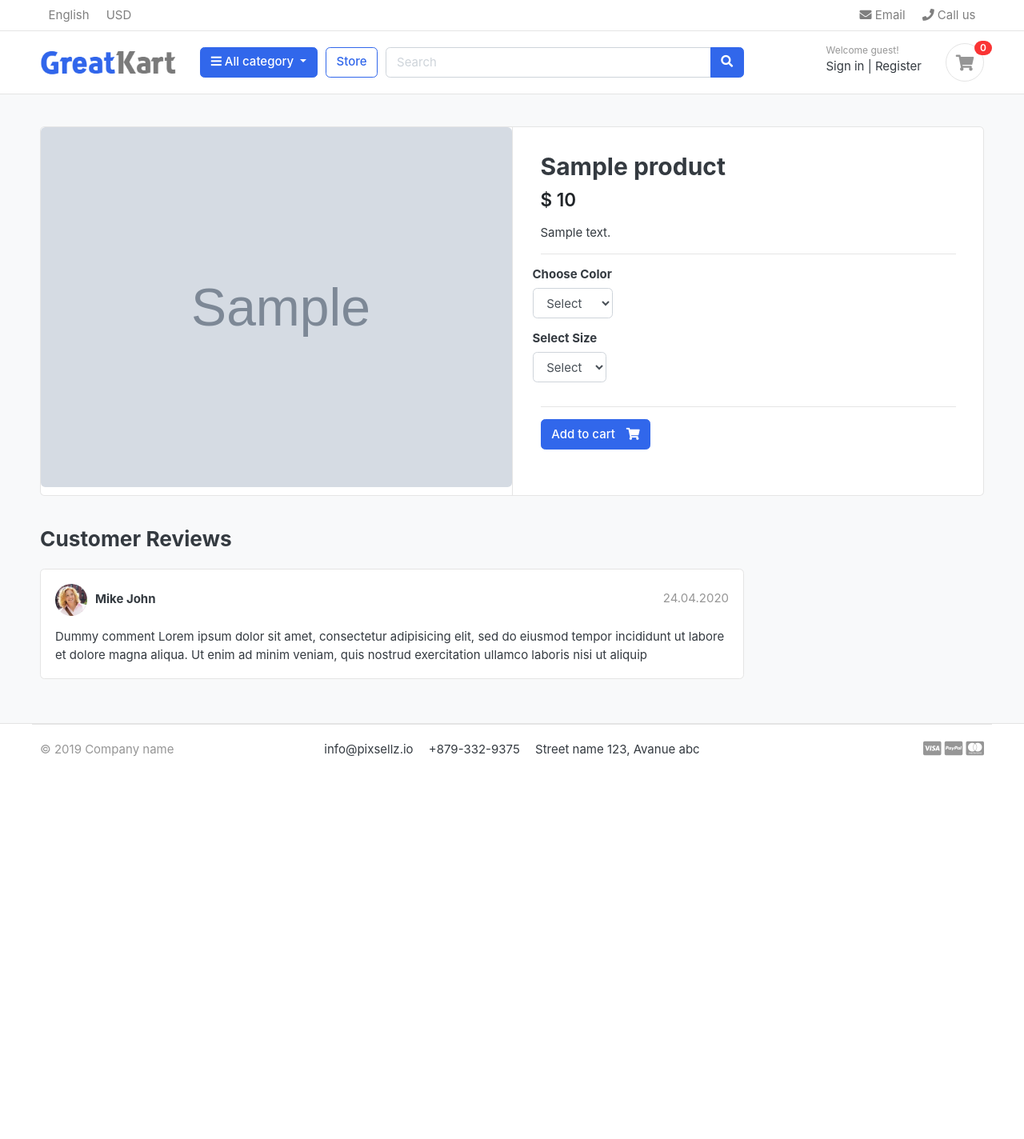
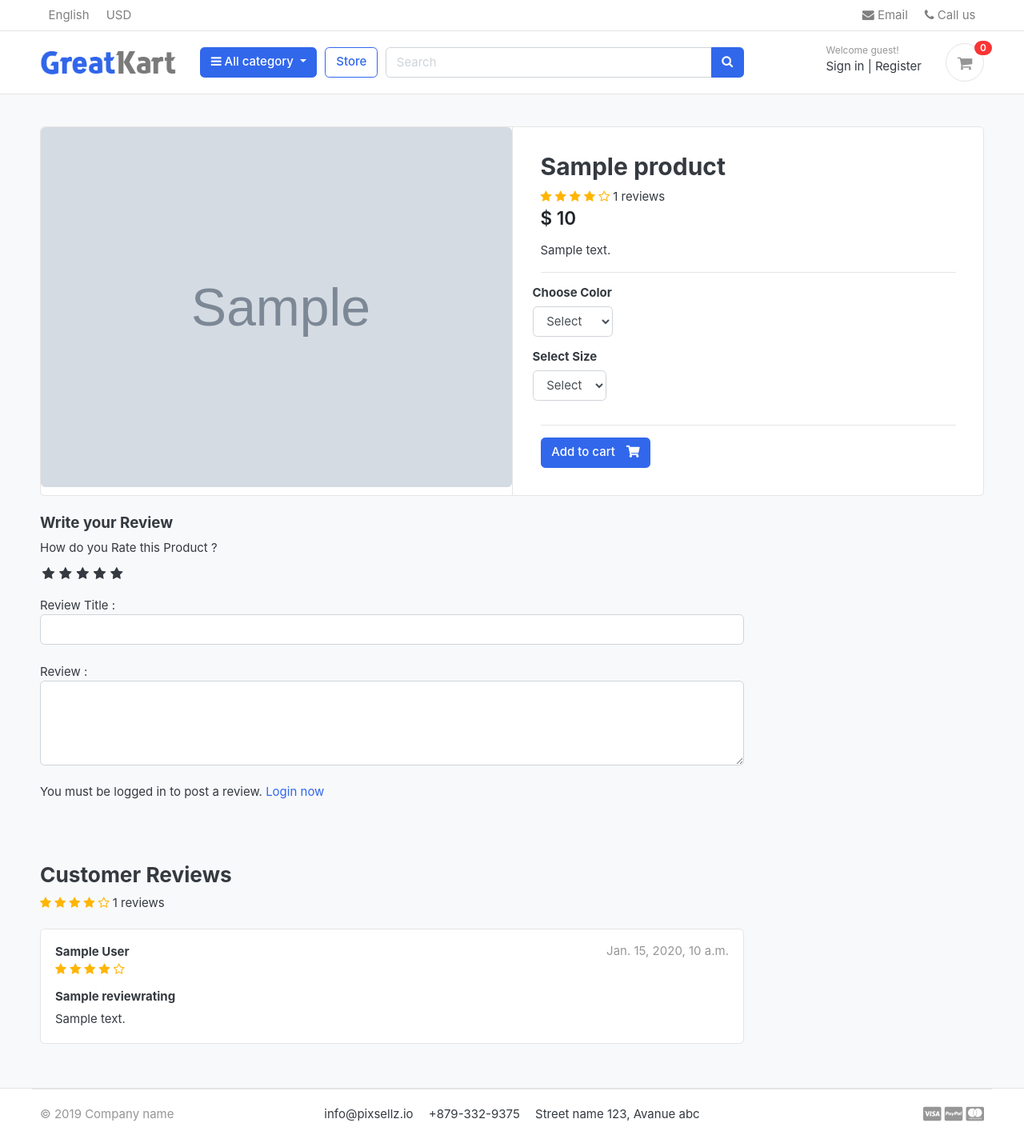
Before and after one commit to Trinanjan2003/GreatKart-E-Commerce-Website-Django, a Django app: a page that uses templates/base.html in a window 1280 px wide. Shown: the whole page at 80% size. Before the commit the page ends 946 px from the top, so only its background shows below. Run offline with Django 3.2, Linux system fonts and the light colour scheme; tables that the repository leaves empty hold one stand-in row (values such as "Sample post"); grey boxes marked "Sample" are stand-in pictures; parts of the project's set-up code (start-up, migrations or seed data) failed here and were passed over; some libraries are stand-ins or nearby versions; some web fonts are replaced.

Commit message:
Review and Rating System

```diff
--- a/GreatKart/settings.py
+++ b/GreatKart/settings.py
@@ -147,7 +147,6 @@ MESSAGE_TAGS = {
 
 # SMTP Configurations : -
 
-
 EMAIL_HOST = config('EMAIL_HOST')
 EMAIL_PORT = config('EMAIL_PORT', cast=int)
 EMAIL_HOST_USER = config('EMAIL_HOST_USER')
--- /dev/null
+++ b/GreatKart/static/css/custom.css
@@ -0,0 +1,61 @@
+/* Hide Radio button */
+.rate > input{
+  display: none;
+}
+
+.rate{
+  display: inline-block;;
+  border: 0;
+}
+
+.rate > label{
+  float: right;
+}
+
+/* Showing the stars */
+.rate > label:before{
+  display: inline-block;
+  font-size: 1.1rem;
+  font-family: FontAwesome;
+  content: "\f005";
+  margin:0;
+  padding:0.3rem .2rem;
+  cursor: pointer;
+}
+
+/* Half star */
+.rate .half:before{
+  content: "\f089";
+  position: absolute;
+  padding-right: 0;
+}
+
+/* Click and hover */
+input:checked ~ label, label:hover ~ label{
+  color: #ffb503;
+}
+
+/* hover hightlight */
+input:checked + label:hover, input:checked ~ label:hover,input:checked ~ label:hover ~ label,
+label:hover ~ input:checked ~ label{
+  color: #cc9000;
+}
+
+.rating-star i{
+  color: #ffb503 !important;
+}
+
+ul.thumb{
+  margin:0 auto;
+  padding: 0;
+  float: left;
+}
+ul.thumb li{
+  list-style: none;
+  margin: 10px;
+}
+ul.thumb li img{
+  width: 80px;
+  height: 80px;
+  border: 1px solid grey;
+}
--- a/accounts/models.py
+++ b/accounts/models.py
@@ -65,6 +65,9 @@ class Account(AbstractBaseUser):
 
     objects = MyAccountManager()
 
+    def full_name(self):
+        return f'{self.first_name} {self.last_name}'
+
     def __str__(self):
         return self.email
 
--- a/store/admin.py
+++ b/store/admin.py
@@ -2,7 +2,7 @@ from django.contrib import admin
 
 # Custom imports : -
 
-from .models import Product , Variation
+from .models import Product , Variation , ReviewRating
 
 # Register your models here.
 
@@ -17,3 +17,4 @@ class VariationAdmin(admin.ModelAdmin):
 
 admin.site.register(Product,ProductAdmin)
 admin.site.register(Variation,VariationAdmin)
+admin.site.register(ReviewRating)
--- a/store/urls.py
+++ b/store/urls.py
@@ -11,4 +11,5 @@ urlpatterns = [
     path('category/<slug:category_slug>/',views.store , name='products_by_category'),
     path('category/<slug:category_slug>/<slug:product_slug>/',views.product_detail , name='product_detail'),
     path('search/', views.search, name='search'),
+    path('submit_review/<int:product_id>/',views.submit_review , name="submit_review"),
 ]
--- a/store/views.py
+++ b/store/views.py
@@ -1,4 +1,4 @@
-from django.shortcuts import render , get_object_or_404
+from django.shortcuts import render , get_object_or_404 , redirect
 
 # ALL Custom Imports : -
 
@@ -8,10 +8,14 @@ from django.http import HttpResponse
 from django.db.models import Q
 
 # Custom made : -
-from store.models import Product
+from store.models import Product , ReviewRating
 from category.models import Category
 from carts.models import CartItem
 from carts.views import _cart_id
+from .forms import ReviewForm
+from django.contrib import messages
+from orders.models import OrderProduct
+
 
 
 # Create your views here.
@@ -44,25 +48,35 @@ def store(request, category_slug=None):
     }
     return render(request, 'store/store.html', context)
 
-
 def product_detail(request, category_slug, product_slug):
-
     try:
-        # category__slug with double underscore ' __ ' => category foreign key from Product -> Category model -> slug field
-        # category_slug => parameter category_slug with single under score ' _ '
-        single_product = Product.objects.get(category__slug = category_slug, slug = product_slug)
-        in_cart = CartItem.objects.filter(cart__cart_id = _cart_id(request), product=single_product).exists()
-
-
-
-    except Exception as e :
+        single_product = Product.objects.get(category__slug=category_slug, slug=product_slug)
+        in_cart = CartItem.objects.filter(cart__cart_id=_cart_id(request), product=single_product).exists()
+    except Exception as e:
         raise e
 
+    if request.user.is_authenticated:
+        try:
+            orderproduct = OrderProduct.objects.filter(user=request.user, product_id=single_product.id).exists()
+        except OrderProduct.DoesNotExist:
+            orderproduct = None
+    else:
+        orderproduct = None
+
+    # Get the reviews
+    reviews = ReviewRating.objects.filter(product_id=single_product.id, status=True)
+
+    # Get the product gallery
+    # product_gallery = ProductGallery.objects.filter(product_id=single_product.id)
+
     context = {
-        'single_product' : single_product,
-        'in_cart': in_cart,
+        'single_product': single_product,
+        'in_cart'       : in_cart,
+        'orderproduct': orderproduct,
+        'reviews': reviews,
+        # 'product_gallery': product_gallery,
     }
-    return render(request , 'store/product_detail.html', context)
+    return render(request, 'store/product_detail.html', context)
 
 def search(request):
     if "keyword" in request.GET:
@@ -75,3 +89,26 @@ def search(request):
         "product_count" : product_count,
     }
     return render(request , 'store/store.html' , context)
+
+def submit_review(request, product_id):
+    url = request.META.get('HTTP_REFERER')
+    if request.method == 'POST':
+        try:
+            reviews = ReviewRating.objects.get(user__id=request.user.id, product__id=product_id)
+            form = ReviewForm(request.POST, instance=reviews)
+            form.save()
+            messages.success(request, 'Thank you! Your review has been updated.')
+            return redirect(url)
+        except ReviewRating.DoesNotExist:
+            form = ReviewForm(request.POST)
+            if form.is_valid():
+                data = ReviewRating()
+                data.subject = form.cleaned_data['subject']
+                data.rating = form.cleaned_data['rating']
+                data.review = form.cleaned_data['review']
+                data.ip = request.META.get('REMOTE_ADDR')
+                data.product_id = product_id
+                data.user_id = request.user.id
+                data.save()
+                messages.success(request, 'Thank you! Your review has been submitted.')
+                return redirect(url)
--- a/templates/base.html
+++ b/templates/base.html
@@ -26,6 +26,9 @@
 <!-- custom style -->
 <link href="{% static 'css/ui.css' %}" rel="stylesheet" type="text/css"/>
 <link href="{% static 'css/responsive.css' %}" rel="stylesheet" media="only screen and (max-width: 1200px)" />
+
+<link href="{% static 'css/custom.css' %}" rel="stylesheet" type="text/css"/>
+<link rel="stylesheet" href="https://cdnjs.cloudflare.com/ajax/libs/font-awesome/4.7.0/css/font-awesome.min.css">
 
 <!-- custom javascript -->
 <script src="{% static 'js/script.js' %}" type="text/javascript"></script>
--- a/templates/store/product_detail.html
+++ b/templates/store/product_detail.html
@@ -28,6 +28,19 @@
         <article class="content-body">
 
         <h2 class="title">{{ single_product.product_name }}</h2>
+        <div class="rating-star">
+                <span>
+                    <i class="fa fa-star{% if single_product.averageReview < 0.5 %}-o{% elif single_product.averageReview >= 0.5 and single_product.averageReview < 1 %}-half-o {% endif %}" aria-hidden="true"></i>
+			        <i class="fa fa-star{% if single_product.averageReview < 1.5 %}-o{% elif single_product.averageReview >= 1.5 and single_product.averageReview < 2 %}-half-o {% endif %}" aria-hidden="true"></i>
+			        <i class="fa fa-star{% if single_product.averageReview < 2.5 %}-o{% elif single_product.averageReview >= 2.5 and single_product.averageReview < 3 %}-half-o {% endif %}" aria-hidden="true"></i>
+			        <i class="fa fa-star{% if single_product.averageReview < 3.5 %}-o{% elif single_product.averageReview >= 3.5 and single_product.averageReview < 4 %}-half-o {% endif %}" aria-hidden="true"></i>
+			        <i class="fa fa-star{% if single_product.averageReview < 4.5 %}-o{% elif single_product.averageReview >= 4.5 and single_product.averageReview < 5 %}-half-o {% endif %}" aria-hidden="true"></i>
+
+                    <span>{{ single_product.countReview }} reviews </span>
+                </span>
+        </div>
+
+
 
         <div class="mb-3">
             <var class="price h4">$ {{ single_product.price }}</var>
@@ -79,29 +92,98 @@
     <div class="row">
                 <div class="col-md-9">
 
-        <header class="section-heading">
+
+        <form action="{% url 'submit_review' single_product.id %}" method="POST">
+            {% csrf_token %}
+            <h5>Write your Review</h5>
+            <!-- {{ single_product.averageReview }} -->
+            <div>
+                <!-- Rating Stars  -->
+
+                <label>How do you Rate this Product ? </label>
+                <br>
+                <div class="rate">
+					<input type="radio" name="rating" id="rating10" value="5" required /><label for="rating10" title="5"></label>
+                    <input type="radio" name="rating" id="rating9" value="4.5" required /><label for="rating9" title="4.5" class="half"></label>
+					<input type="radio" name="rating" id="rating8" value="4" required /><label for="rating8" title="4"></label>
+					<input type="radio" name="rating" id="rating7" value="3.5" required /><label for="rating7" title="3.5" class="half"></label>
+					<input type="radio" name="rating" id="rating6" value="3" required /><label for="rating6" title="3"></label>
+					<input type="radio" name="rating" id="rating5" value="2.5" required /><label for="rating5" title="2.5" class="half"></label>
+                    <input type="radio" name="rating" id="rating4" value="2" required /><label for="rating4" title="2"></label>
+					<input type="radio" name="rating" id="rating3" value="1.5" required /><label for="rating3" title="1.5" class="half"></label>
+					<input type="radio" name="rating" id="rating2" value="1" required /><label for="rating2" title="1"></label>
+					<input type="radio" name="rating" id="rating1" value="0.5" required /><label for="rating1" title="0.5" class="half"></label>
+                </div>
+
+                <br>
+                Review Title :
+                <input type="text" class="form-control" name="subject" required>
+                <br>
+                Review :
+                <textarea name="review" rows="4" class="form-control"></textarea>
+                <br>
+
+                {% if user.is_authenticated %}
+					{% if orderproduct %}
+						<input type="submit" value="Submit Review" class="btn btn-primary">
+					{% else %}
+                        <p>You must purchase this product to post a review.</p>
+					{% endif %}
+				{% else %}
+					<p>You must be logged in to post a review. <span><a href="{% url 'login' %}">Login now</a></span></p>
+				{% endif %}
+                <br>
+
+            </div>
+
+            {% include 'includes/alerts.html' %}
+        </form>
+        <br>
+            <header class="section-heading">
             <h3>Customer Reviews </h3>
+            <div class="rating-star">
+                <span>
+                    <i class="fa fa-star{% if single_product.averageReview < 0.5 %}-o{% elif single_product.averageReview >= 0.5 and single_product.averageReview < 1 %}-half-o {% endif %}" aria-hidden="true"></i>
+			        <i class="fa fa-star{% if single_product.averageReview < 1.5 %}-o{% elif single_product.averageReview >= 1.5 and single_product.averageReview < 2 %}-half-o {% endif %}" aria-hidden="true"></i>
+			        <i class="fa fa-star{% if single_product.averageReview < 2.5 %}-o{% elif single_product.averageReview >= 2.5 and single_product.averageReview < 3 %}-half-o {% endif %}" aria-hidden="true"></i>
+			        <i class="fa fa-star{% if single_product.averageReview < 3.5 %}-o{% elif single_product.averageReview >= 3.5 and single_product.averageReview < 4 %}-half-o {% endif %}" aria-hidden="true"></i>
+			        <i class="fa fa-star{% if single_product.averageReview < 4.5 %}-o{% elif single_product.averageReview >= 4.5 and single_product.averageReview < 5 %}-half-o {% endif %}" aria-hidden="true"></i>
 
-        </header>
+                    <span>{{ single_product.countReview }} reviews </span>
+                </span>
+            </div>
+
+            </header>
+
+
+    {% for review in reviews %}
 
         <article class="box mb-3">
             <div class="icontext w-100">
-                <img src="{% static './images/avatars/avatar1.jpg' %}" class="img-xs icon rounded-circle">
+                <!-- <img src="{% static './images/avatars/avatar1.jpg' %}" class="img-xs icon rounded-circle"> -->
                 <div class="text">
-                    <span class="date text-muted float-md-right">24.04.2020 </span>
-                    <h6 class="mb-1">Mike John </h6>
+                    <span class="date text-muted float-md-right">{{ review.created_at }}</span>
+                    <h6 class="mb-1">{{ review.user.full_name }}</h6>
+                    <div class="rating-star">
+                        <span>
+                            <i class="fa fa-star{% if review.rating == 0.5 %}-half-o{% elif review.rating < 1 %}-o {% endif %}" aria-hidden="true"></i>
+							<i class="fa fa-star{% if review.rating == 1.5 %}-half-o{% elif review.rating < 2 %}-o {% endif %}" aria-hidden="true"></i>
+							<i class="fa fa-star{% if review.rating == 2.5 %}-half-o{% elif review.rating < 3 %}-o {% endif %}" aria-hidden="true"></i>
+							<i class="fa fa-star{% if review.rating == 3.5 %}-half-o{% elif review.rating < 4 %}-o {% endif %}" aria-hidden="true"></i>
+							<i class="fa fa-star{% if review.rating == 4.5 %}-half-o{% elif review.rating < 5 %}-o {% endif %}" aria-hidden="true"></i>
+                        </span>
+                    </div>
 
                 </div>
             </div> <!-- icontext.// -->
             <div class="mt-3">
+                <h6>{{ review.subject }}</h6>
                 <p>
-                    Dummy comment Lorem ipsum dolor sit amet, consectetur adipisicing elit, sed do eiusmod
-                    tempor incididunt ut labore et dolore magna aliqua. Ut enim ad minim veniam,
-                    quis nostrud exercitation ullamco laboris nisi ut aliquip
+                    {{ review.review }}
                 </p>
             </div>
         </article>
-
+    {% endfor %}
 
 
         </div> <!-- col.// -->
```
Also changed, not shown: store/forms.py (added, +7 -0 lines), store/models.py (+33 -0 lines), store/migrations/0004_reviewrating.py (added).
